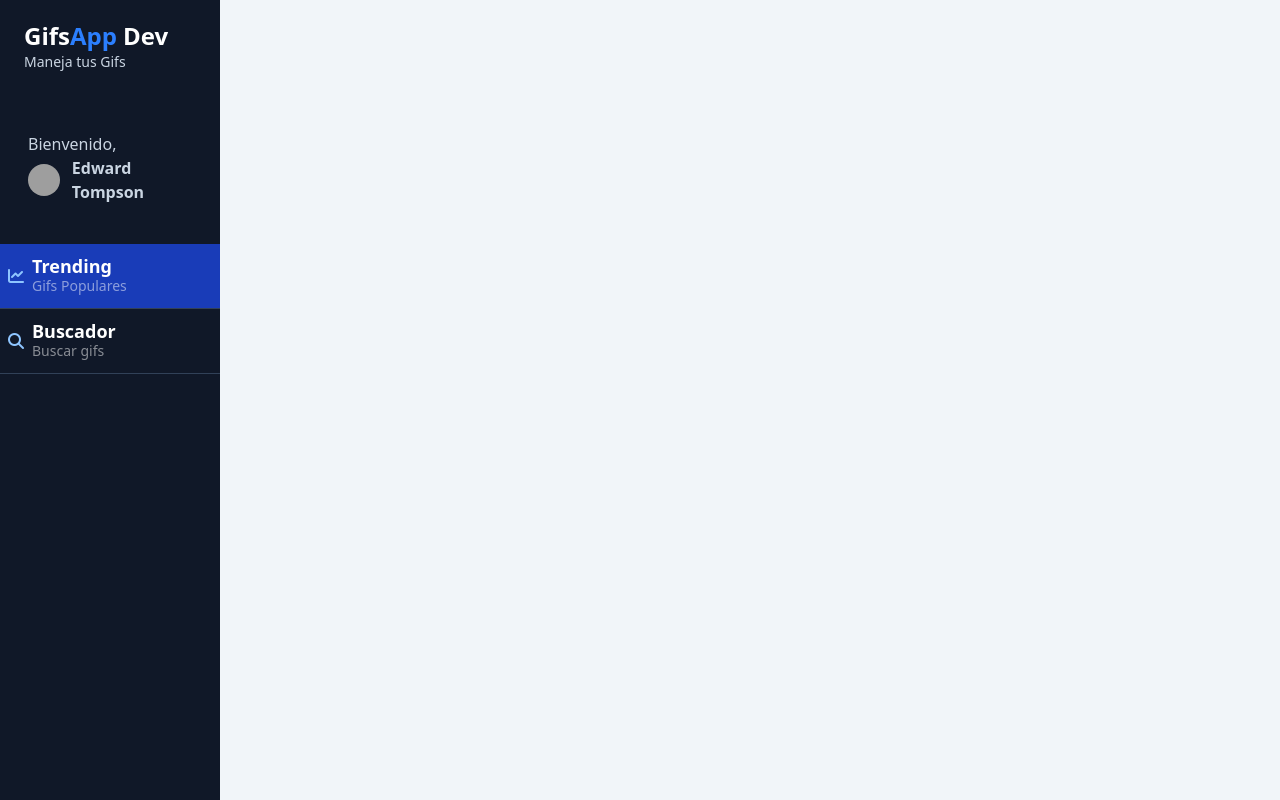
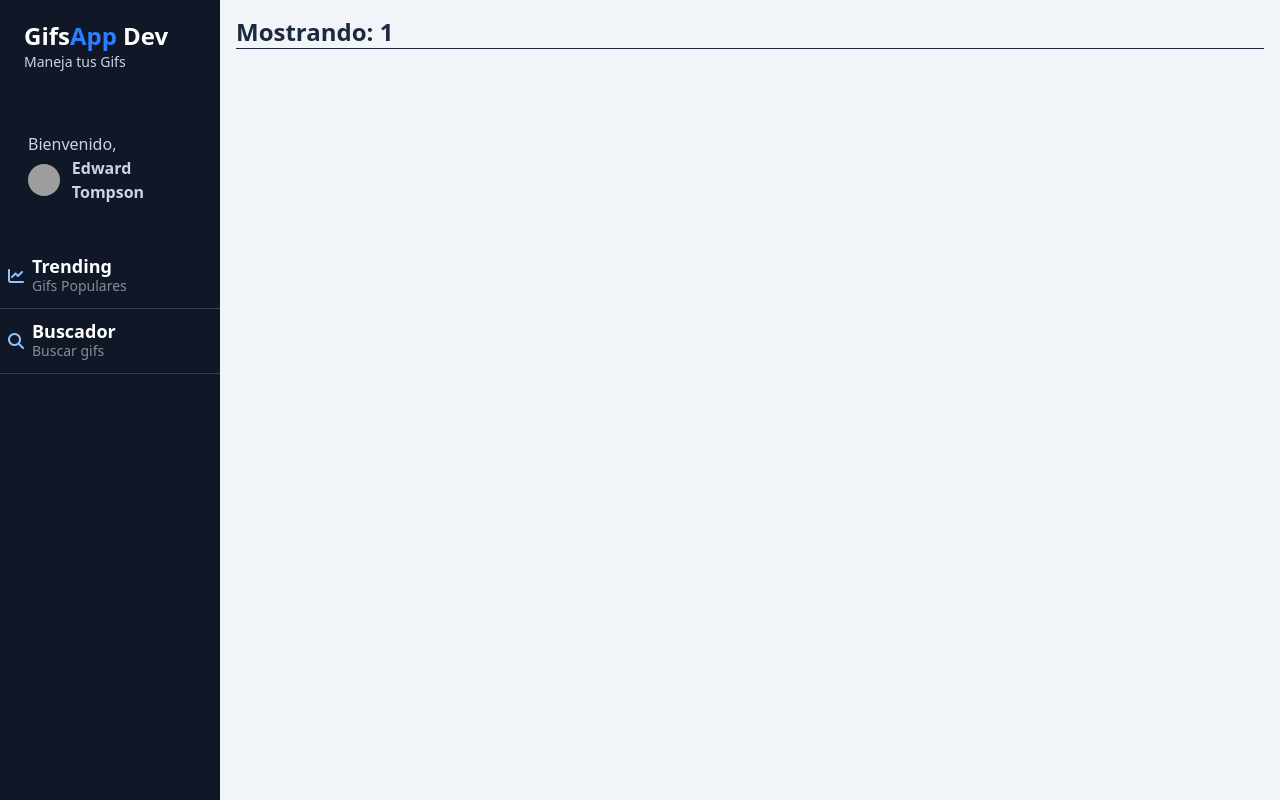
Before and after one commit to Rolando-Angular/03-angular19-gifs-app-klerith-instructor, an Angular app: page /dashboard/history/1 in a window 1280 px wide. Before the commit this address led to /dashboard/trending. Built offline with nearby package versions, Linux system fonts and the light colour scheme; no server answers; grey boxes are pictures that could not be loaded.

Commit message:
add : implementing history search

```diff
--- a/src/app/app.routes.ts
+++ b/src/app/app.routes.ts
@@ -14,6 +14,10 @@ export const routes: Routes = [
         loadComponent: () => import('./gifs/pages/search-page/search-page.component'),
       },
       {
+        path: 'history/:query',
+        loadComponent: () => import('./gifs/pages/gifs-history/gifs-history.component')
+      },
+      {
         path: '**',
         redirectTo: 'trending',
       }
--- a/src/app/gifs/components/side-menu/side-menu-options/side-menu-options.component.html
+++ b/src/app/gifs/components/side-menu/side-menu-options/side-menu-options.component.html
@@ -12,7 +12,7 @@
   </a>
   }
   @for(searchKey of gifsService.searchHistoryKeys(); track searchKey) {
-  <a routerLink="/dashboard/search" routerLinkActive="bg-blue-800"
+  <a [routerLink]="['/dashboard/history', searchKey]" routerLinkActive="bg-blue-800"
     class="w-full px-2 inline-flex space-x-2 items-center border-b border-slate-700 py-3 hover:bg-white/5 transition ease-linear duration-150">
     <div>
       <i class="fa-solid fa-clock-rotate-left"></i>
--- /dev/null
+++ b/src/app/gifs/pages/gifs-history/gifs-history.component.html
@@ -0,0 +1,5 @@
+<h3 class="text-2xl font-bold mt-4 capitalize">mostrando: {{query()}}</h3>
+<hr>
+<section class="py-5">
+  <gifs-list [gifs]="gifsByKey()" />
+</section>
--- /dev/null
+++ b/src/app/gifs/pages/gifs-history/gifs-history.component.ts
@@ -0,0 +1,25 @@
+import { Component, computed, inject, signal } from '@angular/core';
+import { ActivatedRoute } from '@angular/router';
+import { toSignal } from '@angular/core/rxjs-interop';
+import { map } from 'rxjs';
+import { GifsService } from '../../services/gifs.service';
+import { GifsListComponent } from "../../components/gifs-list/gifs-list.component";
+
+@Component({
+  selector: 'app-gifs-history',
+  templateUrl: './gifs-history.component.html',
+  imports: [GifsListComponent],
+})
+export default class GifsHistoryComponent {
+
+  public gifsService: GifsService = inject(GifsService);
+  public query = toSignal<string>(inject(ActivatedRoute).params
+    .pipe(
+      map((params) => params['query'])
+    ));
+  public gifsByKey = computed(() => {
+    const query = this.query() ?? '';
+    return this.gifsService.getHistoryGifs(query);
+  });
+
+}
--- a/src/app/gifs/services/gifs.service.ts
+++ b/src/app/gifs/services/gifs.service.ts
@@ -56,4 +56,8 @@ export class GifsService {
     );
   }
 
+  public getHistoryGifs(query: string): Gif[] {
+    return this.searchHistory()[query] ?? [];
+  }
+
 }
```
Also changed, not shown: 1 other file (tests, documents, lock files or other folders).
